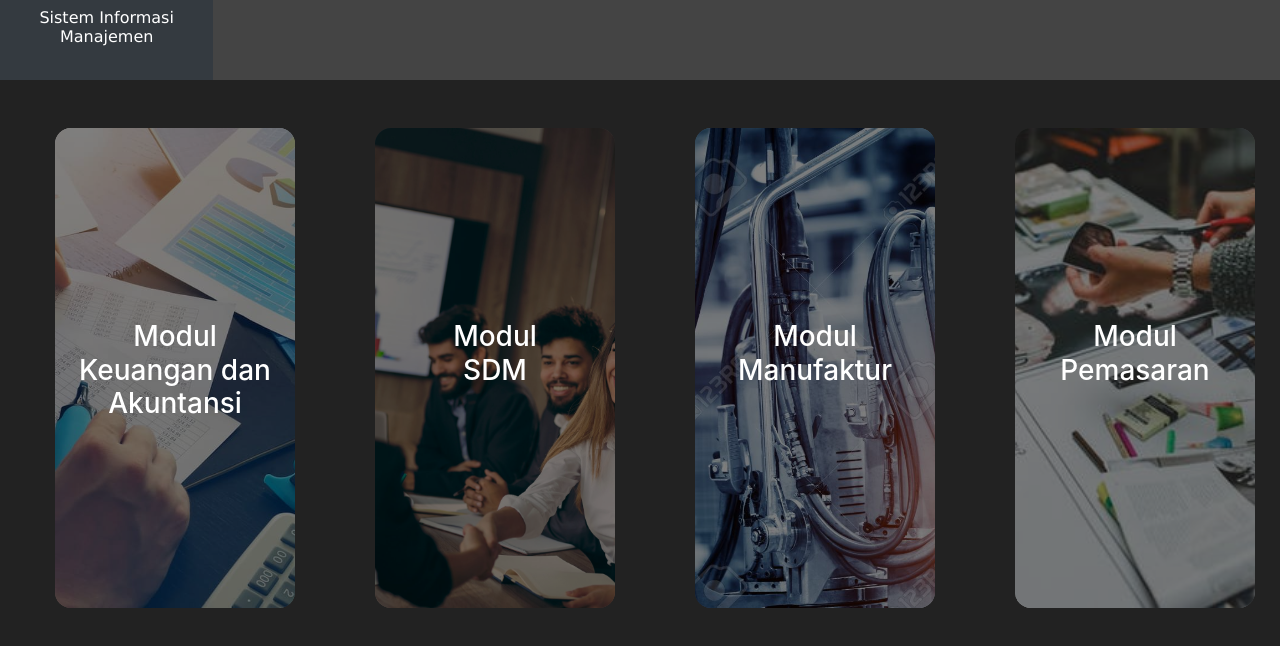
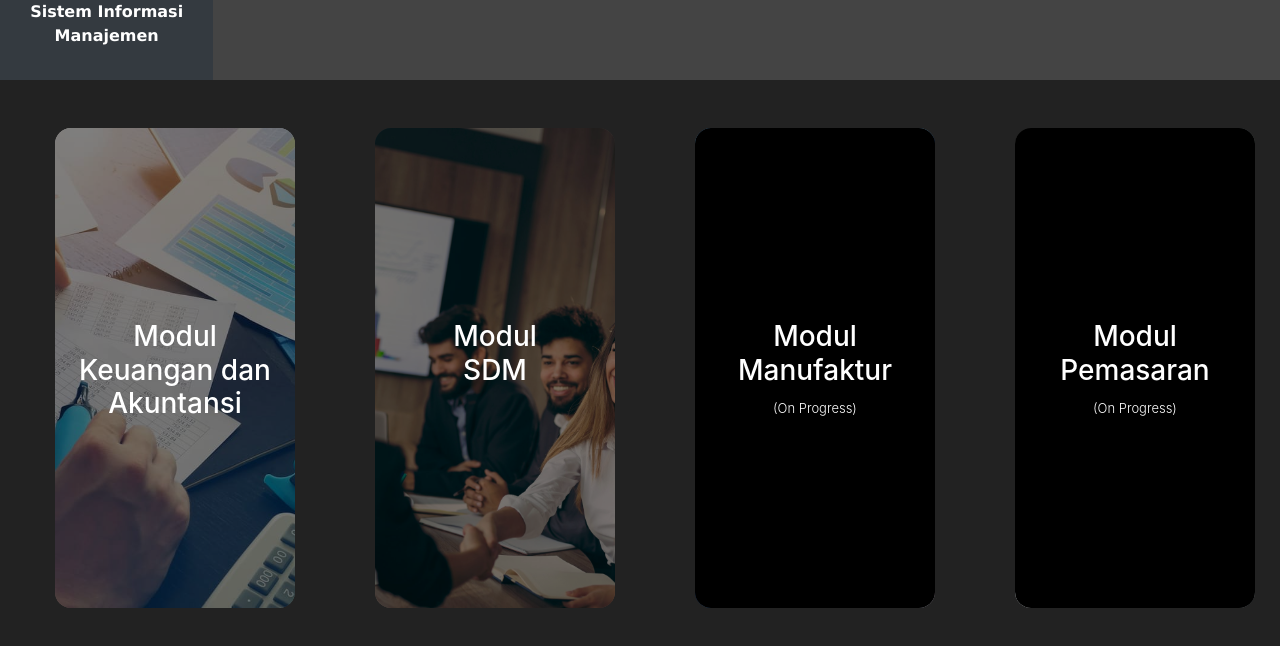
Before and after one commit to alarmgo/kelompok7sem4, a plain HTML site: page index.html in a window 1280 px wide. Drawn offline with Linux system fonts and the light colour scheme.

Commit message:
index update

```diff
--- a/Res/css/custom.css
+++ b/Res/css/custom.css
@@ -36,6 +36,24 @@ a:hover{
     box-shadow: 0rem 0rem 0.3rem 0.1rem rgba(255, 255, 255, 0.5) !important;
 }
 
+
+.dismenuoverlay{
+    background-color: rgba(0, 0, 0, 1) !important;
+    border-radius: 1rem;
+    width: 15rem;
+    height: 30rem;
+    position: absolute;
+}
+
+
+.dismenuoverlay:hover{
+    transition-duration: 1s ease;
+    -webkit-transition-duration: 1s ease;
+    border-radius: 0.5rem;
+    box-shadow: 0rem 0rem 0.3rem 0.1rem rgba(255, 255, 255, 0.5) !important;
+}
+
+
 .menu{
     width: 15rem;
     height: 30rem;
--- a/index.html
+++ b/index.html
@@ -3,7 +3,7 @@
   <head>
     <meta charset="UTF-8" />
     <meta name="viewport" content="width=device-width, initial-scale=1.0" />
-    <title>Document</title>
+    <title>SIM_55_KEL7_P2</title>
     <link href="Res/css/bootstrap.min.css" rel="stylesheet" />
     <link href="Res/css/custom.css" rel="stylesheet" />
     <script src="Res/js/bootstrap.min.js"></script>
@@ -13,20 +13,20 @@
     <div class="container-fluid">
       <div class="row bg-dark text-center text-white topgnf">
         <a class="col-2 simdiv" href="#" style="color: white;">
-          <h6 class="mt-2">Sistem Informasi Manajemen</h6>
+          <p style="font-size: 1rem;">Sistem Informasi Manajemen</p>
         </a>
         <div class="col-10 " style="background-color: #444444;"></div>
       </div>
       <div
         class="row"
-        style="background-color: #222222;width:100vw; height:90vh;"
+        style="background-color: #222222; width:100vw; height:90vh;"
       >
         <div class="col">
           <div class="container mx-auto my-5  menu">
             <a href="#">
               <div class="menuoverlay text-white text-center">
                 <h3 style="position:relative; top: 40%;">
-                  Modul<br>Keuangan dan Akuntansi
+                  Modul<br />Keuangan dan Akuntansi
                 </h3>
               </div>
               <img class="menubtn" src="Res/Img/Acntstock.jpg" />
@@ -37,9 +37,7 @@
           <div class="container mx-auto my-5  menu">
             <a href="#">
               <div class="menuoverlay text-white text-center">
-                <h3 style="position:relative; top: 40%;">
-                  Modul<br>SDM
-                </h3>
+                <h3 style="position:relative; top: 40%;">Modul<br />SDM</h3>
               </div>
               <img class="menubtn" src="Res/Img/Hrstock.jpg" />
             </a>
@@ -48,9 +46,12 @@
         <div class="col">
           <div class="container mx-auto my-5  menu">
             <a href="#">
-              <div class="menuoverlay text-white text-center">
+              <div class="dismenuoverlay text-white text-center">
                 <h3 style="position:relative; top: 40%;">
-                  Modul<br>Manufaktur
+                  Modul<br />Manufaktur<br />
+                  <span class="font-weight-light" style="font-size: small;"
+                    >(On Progress)</span
+                  >
                 </h3>
               </div>
               <img class="menubtn" src="Res/Img/Manustock.jpg" />
@@ -60,9 +61,12 @@
         <div class="col">
           <div class="container mx-auto my-5 menu">
             <a href="#">
-              <div class="menuoverlay text-white text-center">
+              <div class="dismenuoverlay text-white text-center">
                 <h3 style="position:relative; top: 40%;">
-                  Modul<br>Pemasaran
+                  Modul<br />Pemasaran<br />
+                  <span class="font-weight-light" style="font-size: small;"
+                    >(On Progress)</span
+                  >
                 </h3>
               </div>
               <img class="menubtn" src="Res/Img/Markstock.jpg" />
```
